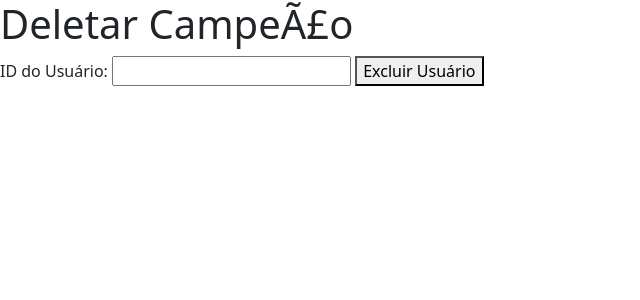
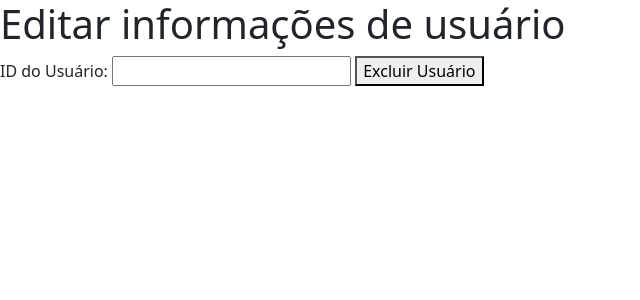
Before and after one commit to laura1050santos/TrabalhoFinal2, a Flask app: page /delete_user in a window 1280 px wide. Shown: the top 300 px of the page, without its empty margins (0-640 px from the left). Run offline with Flask 3, Linux system fonts and the light colour scheme; some libraries are stand-ins or nearby versions.

Commit message:
Atualizar o delete_user.html

```diff
--- a/TrabalhoFinal/templates/user/delete_user.html
+++ b/TrabalhoFinal/templates/user/delete_user.html
@@ -7,7 +7,7 @@
     <link rel="stylesheet" href="{{url_for('static', filename='css/bootstrap.min.css')}}">
 </head>
 <body>
-    <h1>Deletar CampeÃ£o</h1>
+    <h1>Editar informações de usuário</h1>
     <form action="/delete_user" method="POST">
         <label for="id_user">ID do Usuário:</label>
         <input type="text" id="id_user" name="id_user" required>
```
